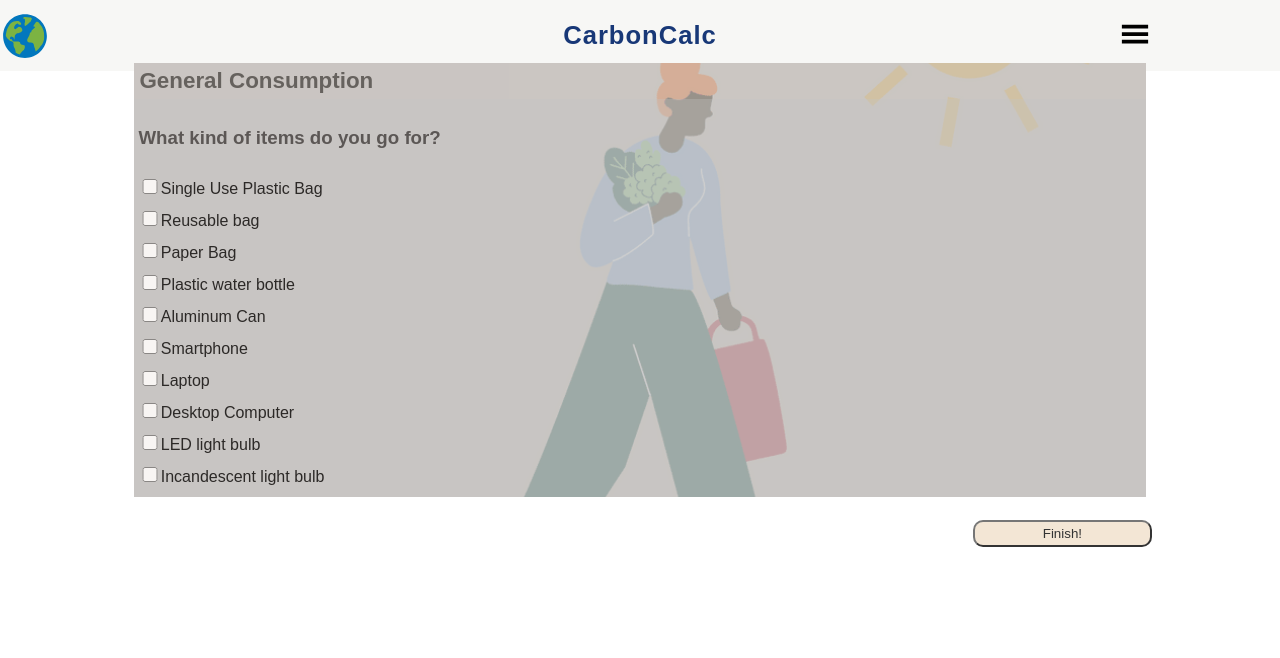
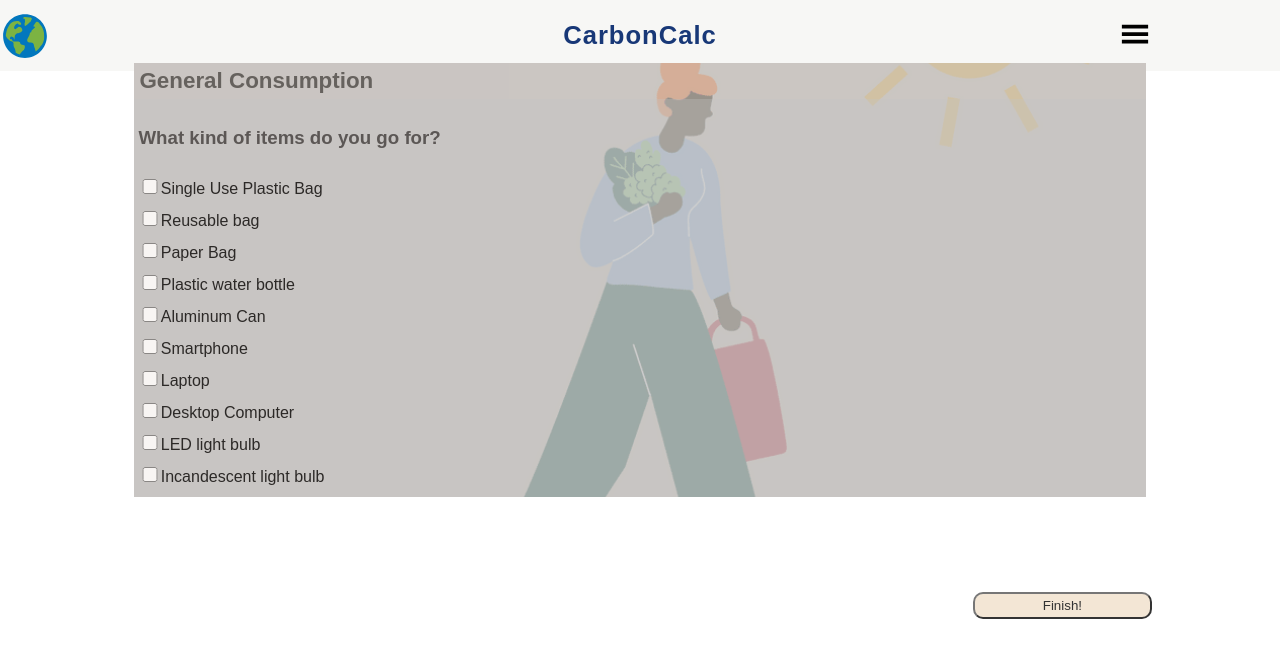
Before and after one commit to DestinyJoyner/CarbonCalc-ClimateHack, a React (Create React App) app: page /general in a window 1280 px wide. Shown: the top 658 px of the page. Built offline with nearby package versions, Linux system fonts and the light colour scheme.

Commit message:
moved the button down

```diff
--- a/src/index.css
+++ b/src/index.css
@@ -8,7 +8,7 @@
 .next {
   padding: 4px;
   position: fixed;
-  top: 65%;
+  top: 74%;
   left: 76%;
   width: 14%;
   border-radius: 10px;
```
